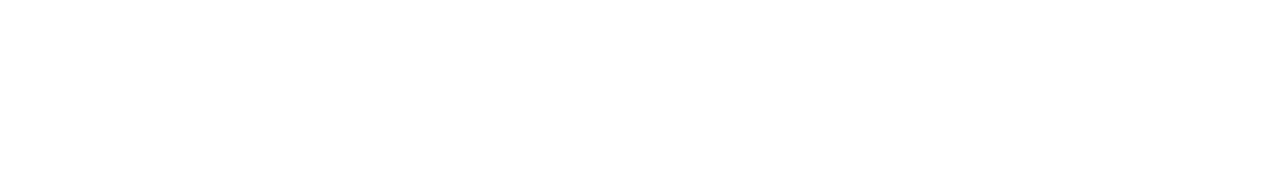
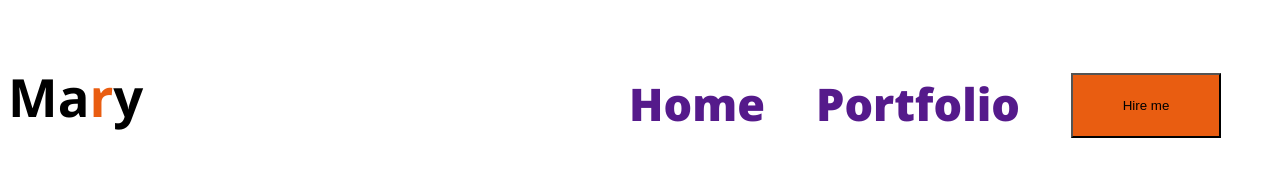
Before and after one commit to skSadi12/developer-portfolio, a plain HTML site: page index.html in a window 1280 px wide. Drawn offline with nearby package versions, Linux system fonts and the light colour scheme.

Commit message:
banner content

```diff
--- a/index.html
+++ b/index.html
@@ -4,9 +4,21 @@
     <meta charset="UTF-8">
     <meta name="viewport" content="width=device-width, initial-scale=1.0">
     <title>Developer portfolio</title>
+    <link rel="preconnect" href="https://fonts.googleapis.com">
+<link rel="preconnect" href="https://fonts.gstatic.com" crossorigin>
+<link href="https://fonts.googleapis.com/css2?family=Open+Sans:ital,wght@0,300..800;1,300..800&display=swap" rel="stylesheet">
+    <link rel="stylesheet" href="style/portfolio.css">
 </head>
 <body>
     <header>
+        <nav>
+            <h3>Ma<span class="text">r</span>y</h3>
+            <ul>
+                <li><a href="">Home</a></li>
+               <li><a href="">Portfolio</a></li>
+                <li><a href=""></a><button class="button">Hire me</button></li>
+            </ul>
+        </nav>
 
     </header>
 
--- /dev/null
+++ b/style/portfolio.css
@@ -0,0 +1,55 @@
+nav {
+    display:flex
+}
+/* // <uniquifier>: Use a unique and descriptive class name */ */
+ /* <weight>: Use a value from 300 to 800 */
+
+body{
+    font-family: "Open Sans", sans-serif;
+    font-optical-sizing: auto;
+    font-style: normal;
+    font-variation-settings:
+      "wdth" 100;
+}
+nav{
+    font-family: "Open Sans", sans-serif;
+    font-size: 45px;
+    font-weight: 800;
+    flood-color: rgb(39, 5, 5);
+}
+/* nav >h3 >span {
+    color: brown;
+} */
+
+.text{
+    color: rgb(233, 93, 17);
+
+}
+nav > ul > li >a {
+    text-decoration: none;
+
+}
+nav > ul {
+
+    display: flex;
+}
+nav li {
+    list-style: none;
+    margin-top: 20px;
+    margin-right: 51px;
+    display: flex;
+
+}
+
+.button{
+    width: 150px;
+    height: 65px;
+    background-color: rgb(233, 93, 17);
+}
+nav h3 {
+    margin-right: 400px;
+}
+nav{
+    justify-content: space-between;
+
+}
```
